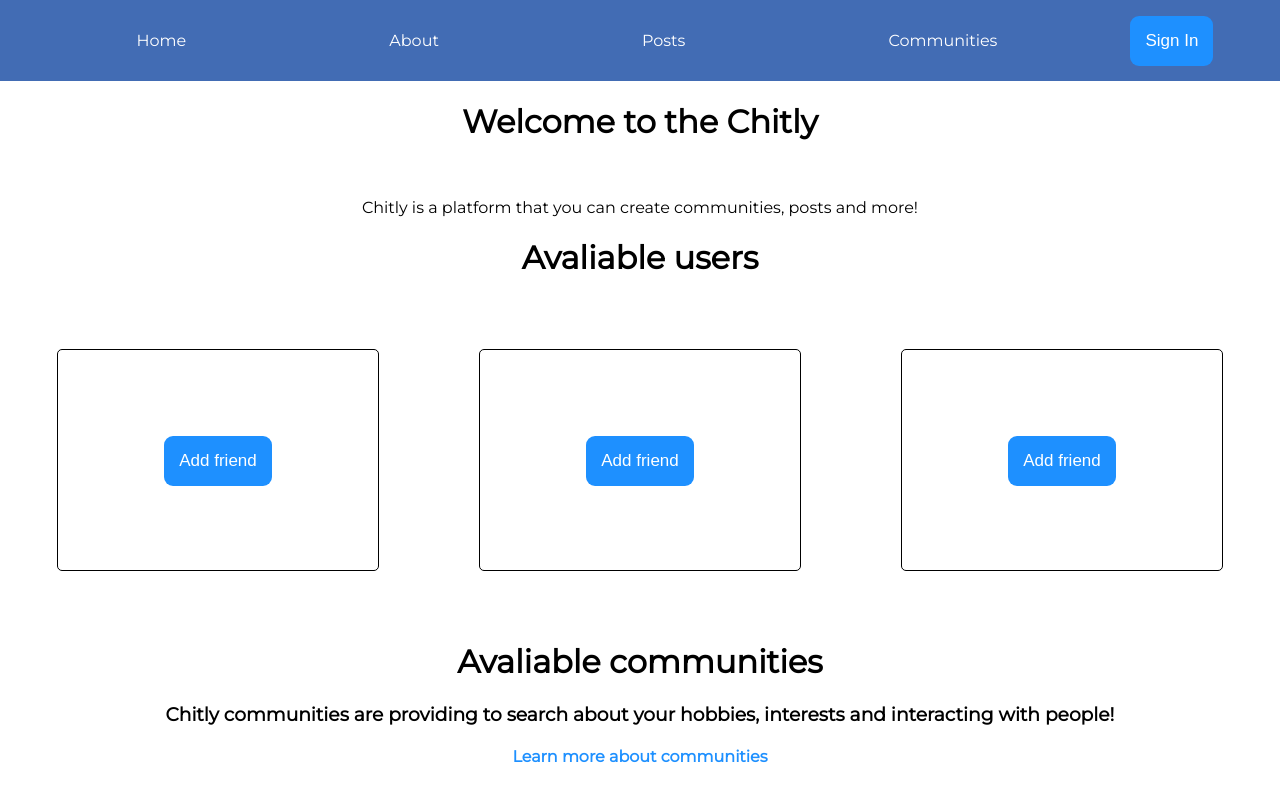
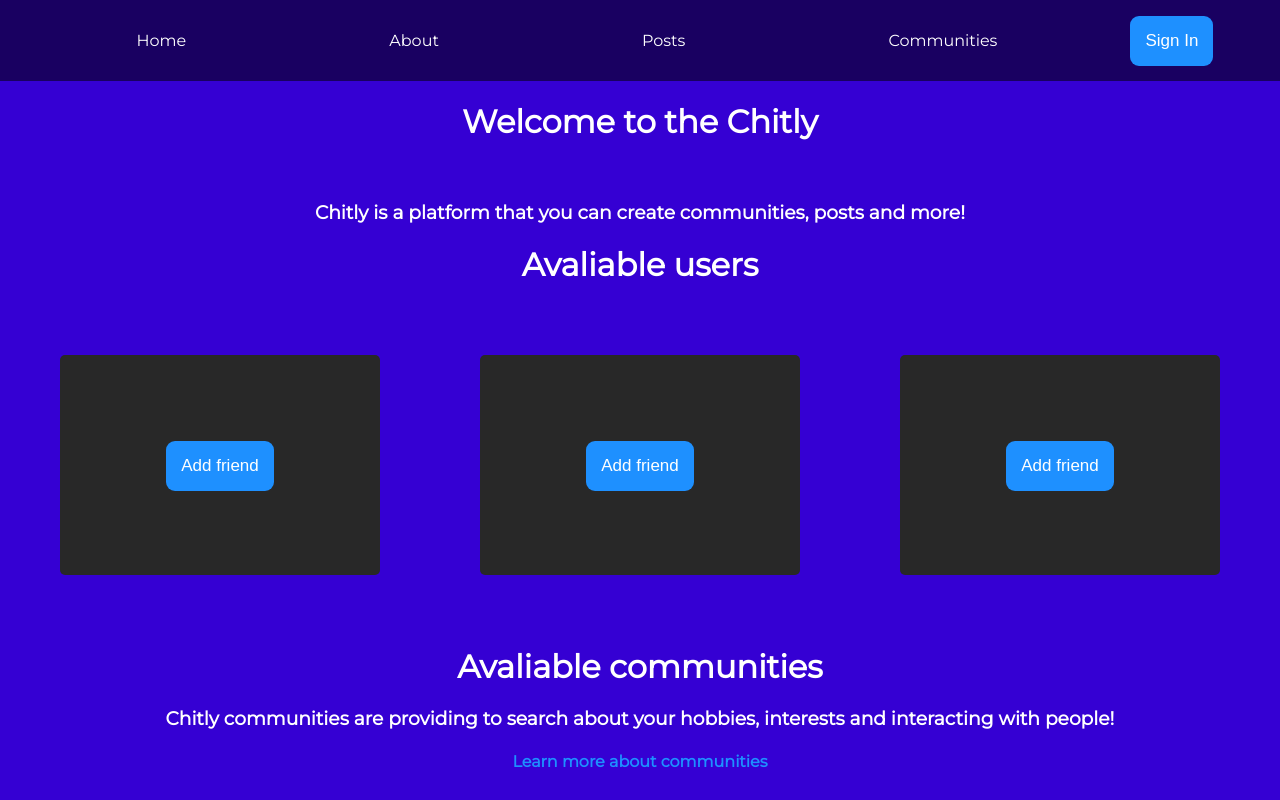
Before and after one commit to tuncayofficial/chitly, a React (Create React App) app: page / in a window 1280 px wide. Built offline with nearby package versions, Linux system fonts and the light colour scheme; no server answers.

Commit message:
changing style

```diff
--- a/public/index.html
+++ b/public/index.html
@@ -7,7 +7,7 @@
     <meta name="theme-color" content="#000000" />
     <meta
       name="description"
-      content="Web site created using create-react-app"
+      content="Chitly is an online platform for exciting communities"
     />
     <link rel="apple-touch-icon" href="%PUBLIC_URL%/logo192.png" />
     <!--
--- a/src/App.js
+++ b/src/App.js
@@ -39,7 +39,7 @@ sendUser()
         <Route exact path = "/" render = {Landing} />
         <Route exact path = "/about" render = {About} />
         <Route exact path = "/communities" render = {Communities} />
-        {isAuth ?  (<Route exact path = "/profile" render = {Dashboard} />) : ""}
+        <Route exact path = "/profile" render = {Dashboard} />
         </AuthProvider>
         </Switch>
        </div>
--- a/src/components/Pages/Landing.js
+++ b/src/components/Pages/Landing.js
@@ -9,7 +9,7 @@ function Landing(){
         <div align = "center">
         <div align = "center">
             <h1>Welcome to the Chitly</h1><br />
-            <p>Chitly is a platform that you can create communities, posts and more!</p>
+            <h3>Chitly is a platform that you can create communities, posts and more!</h3>
             <h1>Avaliable users</h1>
        <Card />
         </div>
--- a/src/index.css
+++ b/src/index.css
@@ -4,6 +4,29 @@ body {
     font-family : "Montserrat", sans-serif;
     margin: 0;
     padding: 0;
+    background-color: #3500D3;
+    color : white;
+}
+
+::-webkit-scrollbar {
+  width: 10px;
+}
+
+/* Track */
+::-webkit-scrollbar-track {
+  border-radius: 10px;
+}
+
+/* Handle */
+::-webkit-scrollbar-thumb {
+  background: gray;
+  border-radius: 10px;
+  position: absolute;
+}
+
+/* Handle on hover */
+::-webkit-scrollbar-thumb:hover {
+  background: gray;
 }
 
 .container {
@@ -51,12 +74,12 @@ button:active {
   display : flex;
   align-items: center;
   justify-content: space-around;
-  background-color: #426cb4;
+  background-color: #190061;
   width : 100%;
 }
 
 .card {
-  border : 0.5px solid black;
+ /* border : 1px solid black; */
   padding : 10px;
   transition : 0.3s ease;
   margin : 50px;
@@ -65,12 +88,13 @@ button:active {
   height: 200px;
   display : inline-block;
   text-align: center;
+  background-color: #282828;
 }
 
 .card:hover {
-  position: relative;
-  bottom : 10px;
-  background : black;
+ /* position: relative;
+  bottom : 10px; */
+  transform: scale(1.05);
   color : white;
 }
 
```
